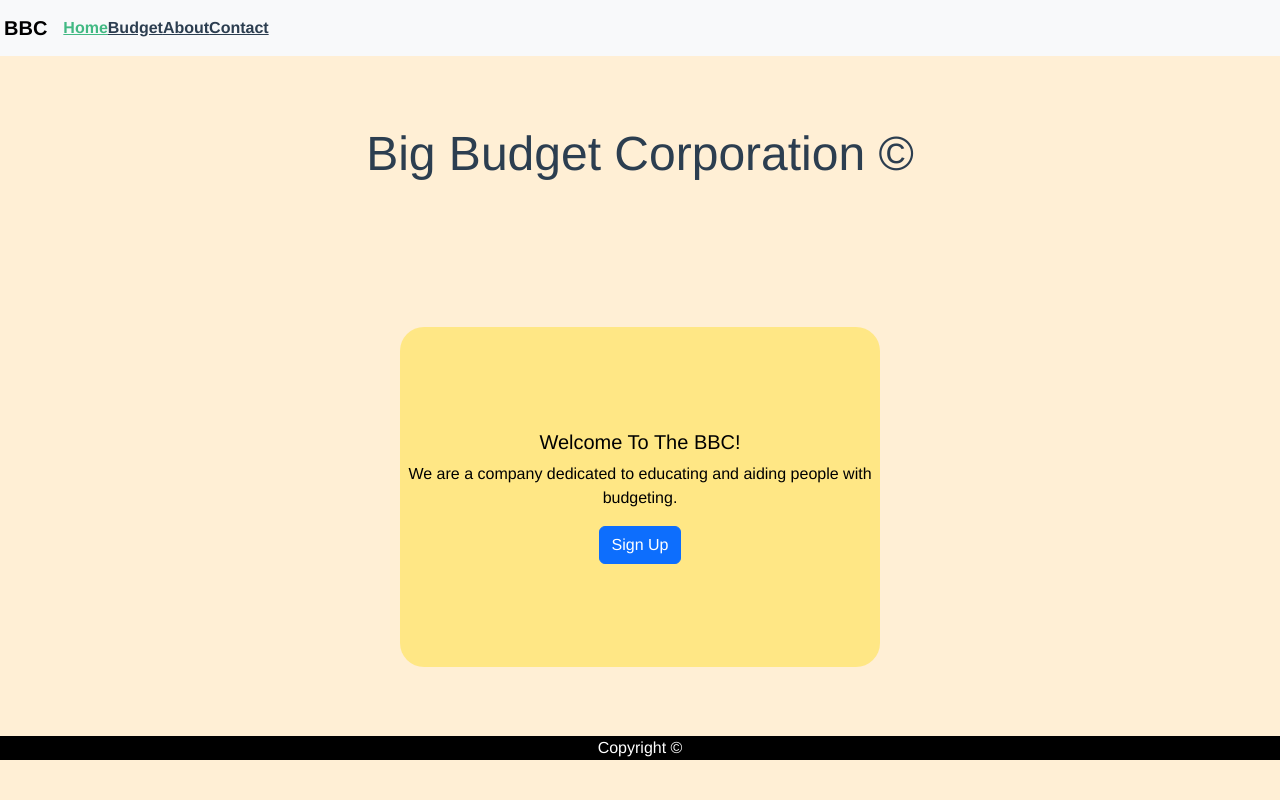
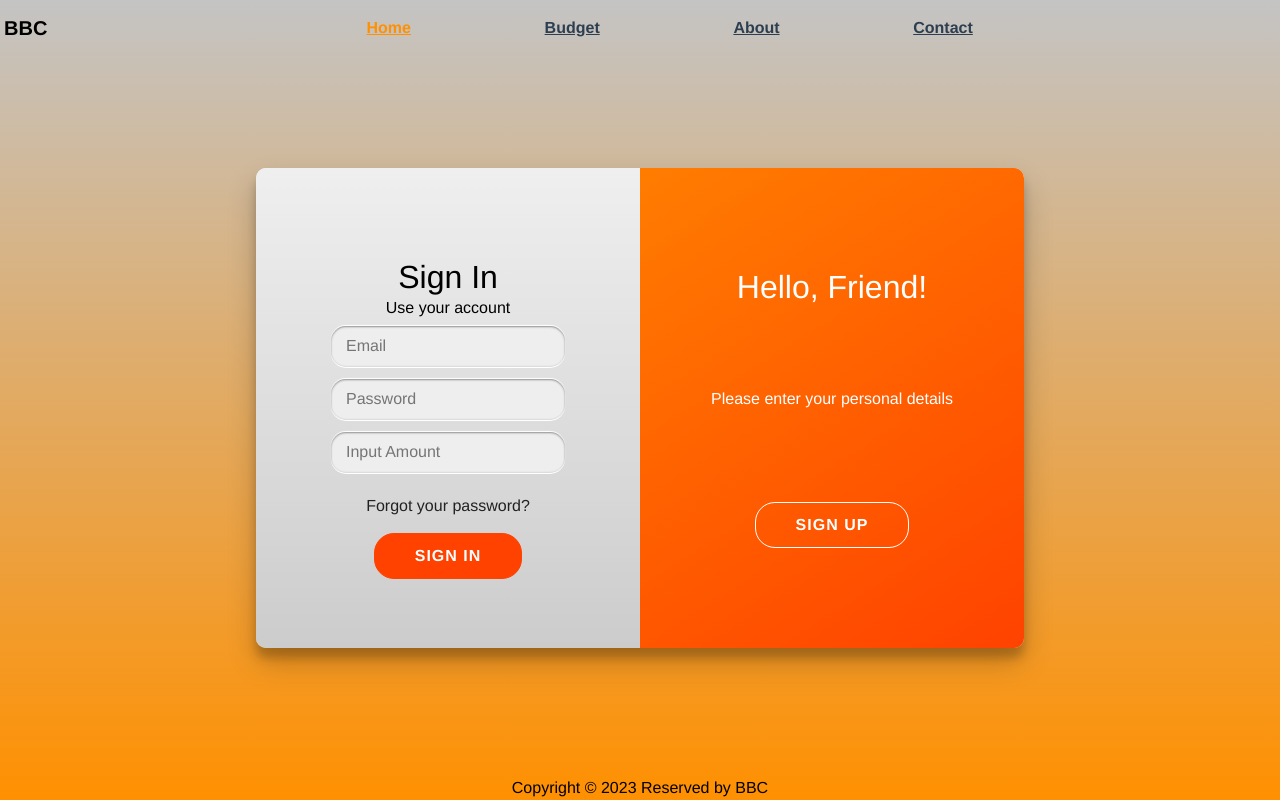
Before and after one commit to 17mkhmke/budgetprototype, a Vue app: page / in a window 1280 px wide. Built offline with nearby package versions, Linux system fonts and the light colour scheme.

Commit message:
began logic for expense table

```diff
--- a/package.json
+++ b/package.json
@@ -9,6 +9,7 @@
   "dependencies": {
     "bootstrap": "^5.3.0-alpha1",
     "dart-sass": "^1.25.0",
+    "sass": "^1.57.1",
     "sass-loader": "^13.2.0",
     "vue": "^3.2.13",
     "vue-router": "^4.0.3",
--- a/src/App.vue
+++ b/src/App.vue
@@ -24,11 +24,11 @@ export default{
   -webkit-font-smoothing: antialiased;
   -moz-osx-font-smoothing: grayscale;
   text-align: center;
-  color: #2c3e50;
+  color: #000;
   min-height: 100vh;
   /* border: 2px solid yellow; */
 
-  background-color: papayawhip;
+  background-image: linear-gradient(#c4c4c4,#ff9001);
 }
 
 nav {
@@ -38,11 +38,13 @@ nav {
 nav a {
   font-weight: bold;
   color: #2c3e50;
+  transition: all 0.5s ease 0s;
 }
 
 nav a.router-link-exact-active {
-  color: #42b983;
+  color: #ff9001;
 }
 
 
+
 </style>
--- /dev/null
+++ b/src/components/AboutComp.vue
@@ -0,0 +1,90 @@
+<template>
+    <div class="container-fluid">
+    <h1>How To Budget!</h1>
+    <p>Most people need some way of seeing where their money is going each month. A budget can help you feel more in control of your finances and make it easier to save money for your goals.
+</p>
+
+<h2>Don't ask how to budget money, ask why you want to budget</h2>
+<p>The key to success in any endeavor is to create specific, yet challenging objectives. Understanding what motivates you to save can go a long way toward creating clear, achievable savings targets. And keeping your savings goals in mind can help you to stay focused and on track, even when things aren't so easy.</p>
+
+<h2>Distinguish between short-term savings goals and long-term saving goals</h2>
+<p>What is a short-term savings goal? These relatively modest targets may include the following:</p>
+<ul>
+    <li>A nice piece of furniture</li>
+    <li>A weekend vacation</li>
+    <li>A down payment on a car</li>
+    <li>An emergency fund</li>
+</ul>
+
+<p>Long-term savings goals might look like:</p>
+<ul>
+    <li>A deposit for a flat or a house</li>
+    <li>Paying off any long-standing debt</li>
+    <li>Starting up your own business</li>
+    <li>A trip around the world</li>
+    <li>Saving for retirement</li>
+</ul>
+<p>Having a combination of both short- and long-term saving goals can make the larger goals seem less intimidating. As you gradually achieve your short-term goals, you may realize how possible it is to save money and be in control of your finances. And this can make your long-term goals feel increasingly attainable.</p>
+
+<h2>Track your spending to create a solid budget</h2>
+<p>If you want to start budgeting effectively, you need to understand exactly how much is coming in and out of your account every month.
+The best way to do this is to track all of your income and expenses over a 30-day period. This means being aware of every single transaction and either noting it down in a spreadsheet or using our budgeting app. </p>
+
+<h2>Separate fixed expenses from variable expenses</h2>
+<p>The category of fixed costs may include:</p>
+<ul>
+    <li>Monthly rent</li>
+    <li>Heating and electricity bills</li>
+    <li>Insurance costs (i.e. car, personal liability or property)</li>
+    <li>Student loan repayments</li>
+</ul>
+
+<p>Variable costs, which may change monthly or even weekly, include:</p>
+<ul>
+    <li>Grocery shopping</li>
+    <li>Entertainment (i.e. nights out, cinema trips, concerts)</li>
+    <li>Clothes shopping</li>
+    <li>Eating out</li>
+</ul>
+
+<h2>Plan a monthly budget</h2>
+<p>So, you've worked out why you want to budget, what you want to save for, and what your fixed and variable costs are. Now it's time to work out how to save money each month.</p>
+<p>The 50/30/20 rule encourages your budget to look as follows:</p>
+<ul>
+    <li>50% of your income goes towards your “needs,” i.e. your fixed costs such as rent and bills.</li>
+    <li>30% is allocated to your “wants,” i.e. your variable costs such as eating out, trips to the hairdresser and clothes shopping.</li>
+    <li>20% goes into your savings or towards paying off debt.
+</li><br>
+
+<p>The 50/30/20 rule was actually created by US senator Elizabeth Warren, a bankruptcy specialist at Harvard, as a way to show American citizens how to budget and save money and how to budget money on a low income.</p>
+</ul>
+    </div>
+</template>
+
+<script>
+    export default {
+        name:'AboutComp'
+    }
+</script>
+
+<style scoped>
+.container-fluid{
+    padding: 20px 50px;
+}
+
+h1 ,h2{
+    color: #ff4200;
+    text-shadow: 2px 3px 3px #ff9001;
+}
+
+p {
+    color:#1d2023;
+    font-size: 17px;
+}
+
+li {
+    font-size: 17px;
+    list-style-type: none;
+    font-weight: bold;
+}
+</style>
--- a/src/components/ExpensesTable.vue
+++ b/src/components/ExpensesTable.vue
@@ -1,7 +1,7 @@
 <template>
     <div class="container-fluid">
         <h1>Expenses & Savings Table</h1>
-        <table class="table table-success table-hover">
+        <table class="table table-striped table-hover">
             <thead>
                 <tr>
                     <th>Name</th>
@@ -87,7 +87,9 @@
 </template>
 
 <style scoped>
-
+.container-fluid{
+  padding: 0 10px;
+}
 </style>
 
 <script>
@@ -102,14 +104,13 @@ export default{
     },
     methods:{
       addExpense(){
-        let newExpenseName = document.querySelector('.newExpenseName').value
-        let newExpenseAmount = document.querySelector('.newExpenseAmount').value
-        this.totalIncome+= -newExpenseAmount
-        console.log(totalIncome)
+        this.totalIncome+= -document.querySelector('.newExpenseAmount').value
+        console.log(this.totalIncome)
         this.userExpense.push({
-          name: newExpenseName,
-          amount: newExpenseAmount
+          name: document.querySelector('.newExpenseName').value,
+          amount: document.querySelector('.newExpenseAmount').value
         })
+        console.log(this.userExpense)
         document.querySelector('.newExpenseName').value=''
         document.querySelector('.newExpenseAmount').value=''
       }
--- a/src/components/Footer.vue
+++ b/src/components/Footer.vue
@@ -1,13 +1,15 @@
 <template>
     <div class="container-fluid">
-        Copyright &copy;
+        Copyright &copy; 2023 Reserved by BBC
     </div>
 </template>
 
 <style scoped>
 .container-fluid{
-    background-color: #000;
-    color: #fff;
+    background-color: rgba(0, 0, 0, 0);
+    color: rgb(0, 0, 0);
+    position: fixed;
+    bottom: 0;
 }
 </style>
 
--- a/src/components/Home.vue
+++ b/src/components/Home.vue
@@ -1,32 +1,39 @@
 <template>
-  <div class="container-fluid">
-    <h1 class="display-5">Big Budget Corporation &copy;</h1>
-    <div class="flip-card">
-                <figure class="flip-card-inner">
-                  <div class="flip-card-front">
-                    <h2 class="lead">Welcome To The BBC!</h2>
-                    <p>We are a company dedicated to educating and aiding people with budgeting.</p>
-                    <button class="btn btn-primary">Sign Up</button>
+  <article>
+    <div class="container" :class="{'sign-up-active' : signUp}">
+      <div class="overlay-container">
+        <div class="overlay">
+          <div class="overlay-left">
+            <h2>Welcome Back!</h2>
+            <p>Please login with your personal info</p>
+            <button class="invert" id="signIn" @click="signUp = !signUp">Sign In</button>
           </div>
-
-                  <div class="flip-card-back d-flex flex-column">
-                    <p>Please fill out our basic form:</p>
-                    <form action="">
-                    <input class="form-control mb-1 text-center" type="text" name="firstName" id="firstName" placeholder="First Name" required>
-
-                    <input class="form-control mb-1 text-center" type="text" name="lastName" id="lastName" placeholder="Surname" required>
-
-                        <input type="number" class="form-control text-center salaryInput" placeholder="Salary" min="0" required>
-
-                    <div class="btn-group">
-                      <button class="btn btn-info" v-on:click="setSalary">Submit</button>
-                      <button class="btn btn-danger">Reset</button>
+          <div class="overlay-right">
+            <h2>Hello, Friend!</h2>
+            <p>Please enter your personal details</p>
+            <button class="invert" id="signUp" @click="signUp = !signUp">Sign Up</button>
           </div>
+        </div>
+      </div>
+      <form class="sign-up" action="#">
+        <h2>Create login</h2>
+        <div>Use your email for registration</div>
+        <input type="text" placeholder="Name" />
+        <input type="email" placeholder="Email" />
+        <input type="password" placeholder="Password" />
+        <button>Sign Up</button>
+      </form>
+      <form class="sign-in" action="#">
+        <h2>Sign In</h2>
+        <div>Use your account</div>
+        <input type="email" placeholder="Email" />
+        <input type="password" placeholder="Password" />
+        <input class="salaryInput" type="number" placeholder="Input Amount" />
+        <a href="#">Forgot your password?</a>
+        <button v-on:click.prevent="setSalary">Sign In</button>
       </form>
     </div>
-                </figure>
-              </div>
-  </div>
+  </article>
 </template>
 
 <script>
@@ -34,7 +41,10 @@
 
 export default {
   name: 'Home',
-
+  data: () => {
+      return {
+        signUp: false
+      }},
   methods: {
     setSalary(){
       let userIncome=[{
@@ -50,75 +60,206 @@ export default {
 }
 </script>
 
-<style scoped>
-.container-fluid{
+<style lang="scss" scoped>
+article{
+    min-height: 88vh;
     display: flex;
-  flex-direction: column;
-  justify-content: space-around;
+    justify-content: center;
     align-items: center;
-  height: 85vh;
 }
-.flip-card {
+  .container {
+    position: relative;
+    width: 768px;
+    height: 480px;
+    border-radius: 10px;
+    overflow: hidden;
+    box-shadow: 0 15px 30px rgba(0, 0, 0, .2),
+                0 10px 10px rgba(0, 0, 0, .2);
+    background: linear-gradient(to bottom, #efefef, #ccc);
+
+    .overlay-container {
+      position: absolute;
+      top: 0;
+      left: 50%;
       width: 50%;
-    min-height: 50%;
-    max-width: 30em;
-    max-height: 30em;
-    border-radius: 1.5em;
-
-  }
-  .flip-card .flip-card-inner .flip-card-front,
-  .flip-card .flip-card-inner .flip-card-back{
-    border-radius: 1.5em;
-
+      height: 100%;
+      overflow: hidden;
+      transition: transform .5s ease-in-out;
+      z-index: 100;
     }
 
-.flip-card-front img{
-    object-fit: cover;
-    object-position: center;
-    width: 100%;
+    .overlay {
+      position: relative;
+      left: -100%;
+      height: 100%;
+      width: 200%;
+      background: linear-gradient(to bottom right, #FF9001, #FF4200);
+      color: #fff;
+      transform: translateX(0);
+      transition: transform .5s ease-in-out;
+    }
+
+    @mixin overlays($property) {
+      position: absolute;
+      top: 0;
+      display: flex;
+      align-items: center;
+      justify-content: space-around;
+      flex-direction: column;
+      padding: 70px 40px;
+      width: calc(50% - 80px);
+      height: calc(100% - 140px);
+      text-align: center;
+      transform: translateX($property);
+      transition: transform .5s ease-in-out;
+    }
+
+    .overlay-left {
+      @include overlays(-20%);
+      width: 50%;
       height: 100%;
     }
 
-  .flip-card-inner {
-    position: relative;
-    width: 100%;
+    .overlay-right {
+      @include overlays(0);
+      right: 0;
+      width: 50%;
+      height: 100%;
+    }
+  }
+
+  h2 {
+    margin: 0;
+  }
+
+  p {
+    margin: 20px 0 30px;
+  }
+
+  a {
+    color: #222;
+    text-decoration: none;
+    margin: 15px 0;
+    font-size: 1rem;
+  }
+
+  button {
+    border-radius: 20px;
+    border: 1px solid #FF4200;
+    background-color: #FF4200;
+    color: #fff;
+    font-size: 1rem;
+    font-weight: bold;
+    padding: 10px 40px;
+    letter-spacing: 1px;
+    text-transform: uppercase;
+    cursor: pointer;
+    transition: transform .1s ease-in;
+
+    &:active {
+      transform: scale(.9);
+    }
+
+    &:focus {
+      outline: none;
+    }
+  }
+
+  button.invert {
+    background-color: transparent;
+    border-color: #fff;
+  }
+
+  form {
+    position: absolute;
+    top: 0;
+    display: flex;
+    align-items: center;
+    justify-content: space-around;
+    flex-direction: column;
+    padding: 90px 60px;
+    width: 50%;
     height: 100%;
     text-align: center;
-    transition: all 0.5s ease-in-out;
-    transform-style: preserve-3d;
+    background: linear-gradient(to bottom, #efefef, #ccc);
+    transition: all .5s ease-in-out;
+
+    div {
+      font-size: 1rem;
     }
 
-  .flip-card:hover .flip-card-inner {
-    transform: rotateY(180deg);
+    input {
+      background-color: #eee;
+      border: none;
+      padding: 8px 15px;
+      margin: 6px 0;
+      width: calc(100% - 30px);
+      border-radius: 15px;
+      border-bottom: 1px solid #ddd;
+      box-shadow: inset 0 1px 2px rgba(0, 0, 0, .4),
+                        0 -1px 1px #fff,
+                        0 1px 0 #fff;
+      overflow: hidden;
+
+      &:focus {
+        outline: none;
+        background-color: #fff;
+      }
+    }
   }
 
-  .flip-card-front, .flip-card-back {
-    position: absolute;
-    width: 100%;
-    height: 100%;
-    backface-visibility: hidden;
+  .sign-in {
+    left: 0;
+    z-index: 2;
   }
 
-  .flip-card-front {
-    color: black;
-    display: flex;
-    flex-flow: column nowrap;
-    justify-content: center;
-    align-items: center;
-    background-color: rgba(255, 217, 0, 0.378);
-
+  .sign-up {
+    left: 0;
+    z-index: 1;
+    opacity: 0;
   }
 
-  .flip-card-back {
-    padding: 0.5em;
-    display: flex;
-    justify-content: center;
-    align-items: center;
-    background-color: var(--darkCOLOR);
-    color: var(--highlightCOLOR);
-    transform: rotateY(180deg);
-    background-color: rgba(222, 12, 12, 0.378);
-
+  .sign-up-active {
+    .sign-in {
+      transform: translateX(100%);
     }
 
+    .sign-up {
+      transform: translateX(100%);
+      opacity: 1;
+      z-index: 5;
+      animation: show .5s;
+    }
+
+    .overlay-container {
+      transform: translateX(-100%);
+    }
+
+    .overlay {
+      transform: translateX(50%);
+    }
+
+    .overlay-left {
+      transform: translateX(0);
+    }
+
+    .overlay-right {
+      transform: translateX(20%);
+    }
+  }
+
+  @keyframes show {
+    0% {
+      opacity: 0;
+      z-index: 1;
+    }
+    49% {
+      opacity: 0;
+      z-index: 1;
+    }
+    50% {
+      opacity: 1;
+      z-index: 10;
+    }
+  }
 </style>
--- a/src/components/IncomeTable.vue
+++ b/src/components/IncomeTable.vue
@@ -1,7 +1,7 @@
 <template>
     <div class="container-fluid">
         <h1>Income Table</h1>
-        <table class="table table-success table-hover">
+        <table class="table table-striped table-hover">
             <thead>
                 <tr>
                     <th>Name</th>
--- a/src/components/NavBar.vue
+++ b/src/components/NavBar.vue
@@ -1,13 +1,13 @@
 <template>
     <div class="container-fluid px-0">
-        <nav class="navbar navbar-expand-lg bg-light px-1">
+        <nav class="navbar navbar-expand-lg bg-transparent px-1">
 
     <a class="navbar-brand" href="#">BBC</a>
     <button class="navbar-toggler" type="button" data-bs-toggle="collapse" data-bs-target="#navbarNav" aria-controls="navbarNav" aria-expanded="false" aria-label="Toggle navigation">
       <span class="navbar-toggler-icon"></span>
     </button>
     <div class="collapse navbar-collapse" id="navbarNav">
-      <ul class="navbar-nav">
+      <ul class="navbar-nav d-flex justify-content-between w-50 mx-auto">
         <li class="nav-item">
             <router-link to="/">Home</router-link>
         </li>
--- a/src/views/BudgetView.vue
+++ b/src/views/BudgetView.vue
@@ -1,6 +1,5 @@
 <template>
     <div class="container">
-        <h1>Budget Page</h1>
         <IncomeTable/>
         <ExpenseTable/>
     </div>
@@ -22,6 +21,6 @@ components: {
 
 <style scoped>
 .container-fluid{
-    padding-bottom: 1rem;
+    padding-bottom: 2rem;
 }
 </style>
```
Also changed, not shown: src/views/AboutView.vue (+12 -1 lines), 1 other file (tests, documents, lock files or other folders). Lines whose indentation alone changed are shown as unchanged.
